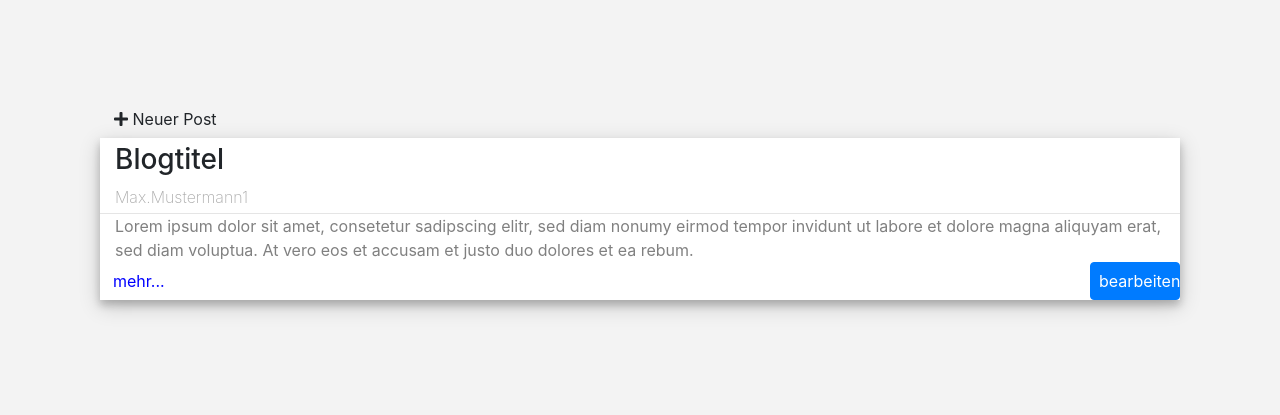
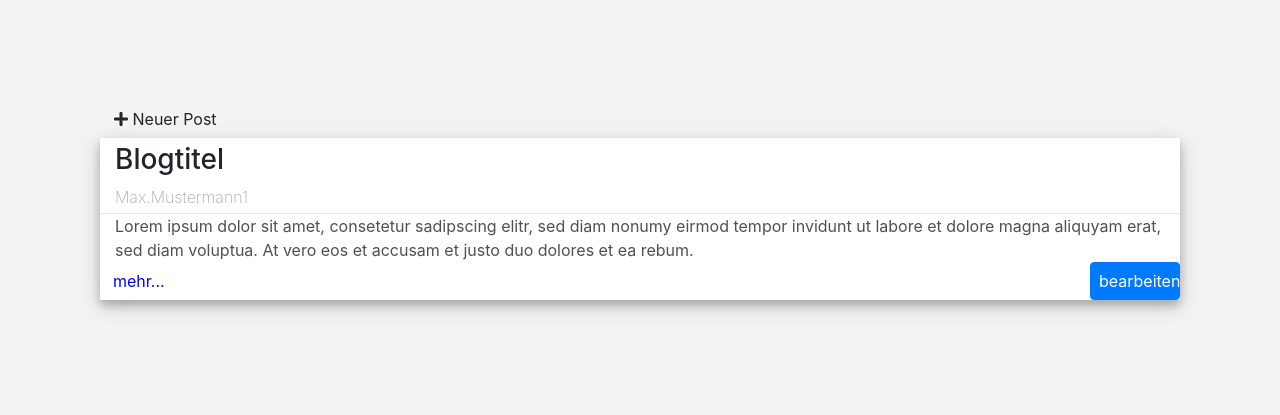
Before and after one commit to Bennik2000/SWE-19in, a Flask app: page /blog_overview in a window 1280 px wide. Shown: the top 415 px of the page. Run offline with Flask 2, Linux system fonts and the light colour scheme; some libraries are stand-ins or nearby versions.

Commit message:
fine tune content color

```diff
--- a/Source/Backend/vereinswebseite/static/style/blog_overview.css
+++ b/Source/Backend/vereinswebseite/static/style/blog_overview.css
@@ -40,7 +40,7 @@ html, body,#background{
     color:rgb(169, 169, 169);
 }
 #post_content{
-    color: gray;
+    color: rgb(80, 80, 80);
 }
 #add_post:hover,#post_more:hover{
     background-color: lightgray;
```
